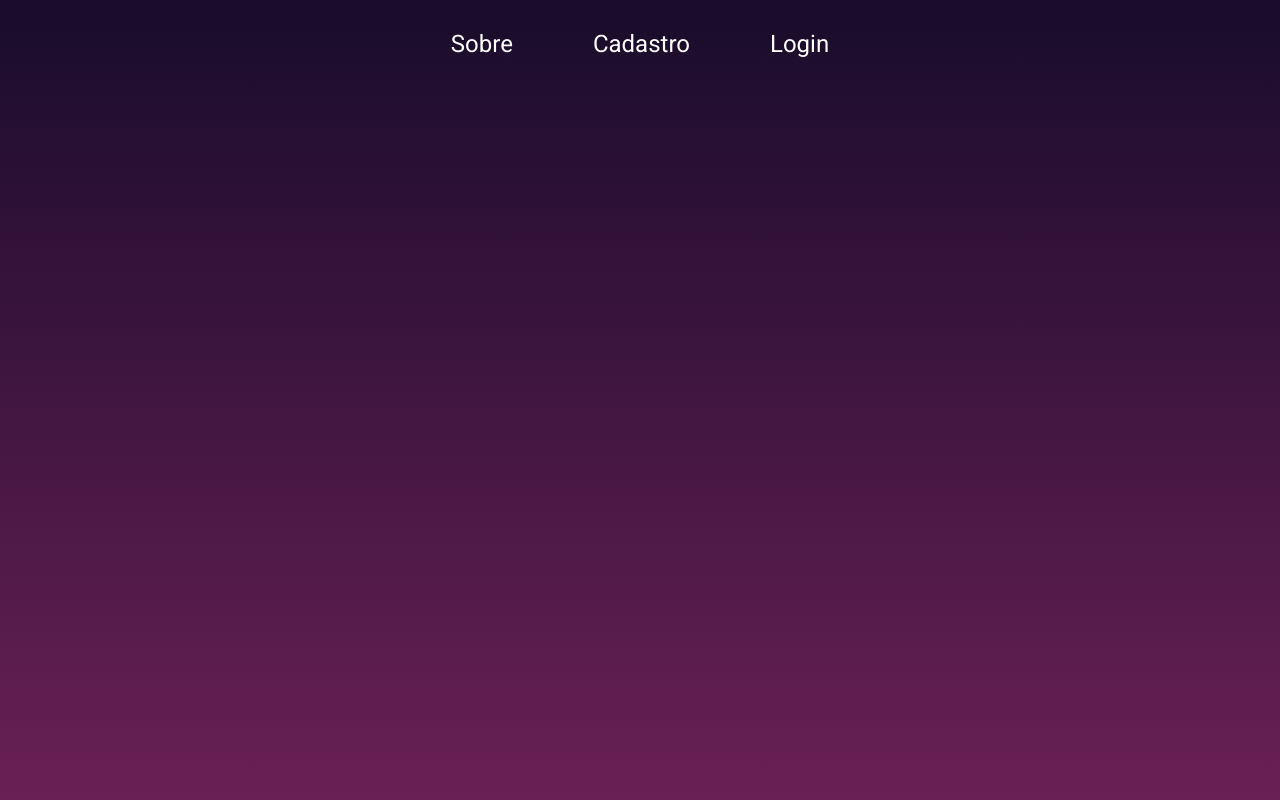
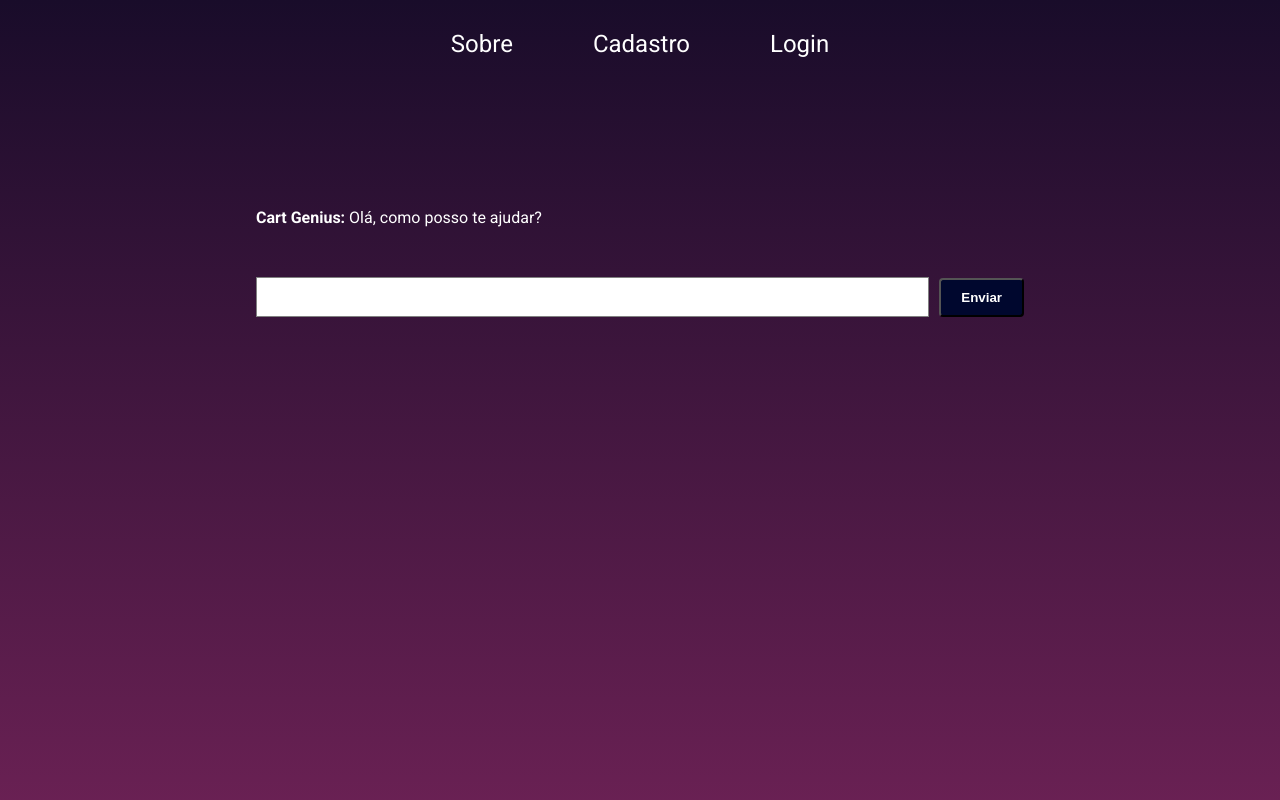
Before and after one commit to JorgeHCamara/react-cart-genius-website, a React (Vite) app: page /chat in a window 1280 px wide. Shown: the top 800 px of the page. Built offline with nearby package versions, Linux system fonts and the light colour scheme.

Commit message:
chore: Chat Page implemented

```diff
--- a/src/App.jsx
+++ b/src/App.jsx
@@ -4,6 +4,7 @@ import './GlobalStyles.css'
 import Login from './pages/Login/Login';
 import CreateAccount from './pages/CreateAccount/CreateAccount';
 import UserPage from './pages/UserPage/UserPage';
+import ChatPage from './pages/ChatPage/ChatPage';
 
 // Importe seus componentes de página
 // import HomePage from './pages/HomePage';
@@ -24,6 +25,7 @@ function App() {
         <Route path="/login" element={<Login />} />
         <Route path="/create-account" element={<CreateAccount />} />
         <Route path="/user-page" element={<UserPage />} />
+        <Route path="/chat" element={<ChatPage />} />
       </Routes>
     </Router>
   );
--- /dev/null
+++ b/src/pages/ChatPage/ChatPage.css
@@ -0,0 +1,52 @@
+/* ResponseScreen.css */
+
+.firstView {
+    padding-top: 40px;
+    max-height: 700px;
+    overflow-y: auto;
+}
+
+.container-chat {
+    flex: 1;
+    padding-top: 80px;
+    padding-bottom: 70px;
+    width: 60%;
+    margin: auto;
+    justify-content: center;
+    align-items: center;
+}
+
+.responseText {
+    margin-bottom: 30px;
+    color: #FFF;
+    font-size: 16px;
+}
+
+.inputContainer {
+    display: flex;
+    flex-direction: row;
+    align-items: center;
+    justify-content: center;
+    margin-top: 20px;
+}
+
+.input-chat {
+    height: 40px;
+    width: 100%;
+    border: 1px solid gray;
+    margin-right: 10px;
+    padding-left: 8px;
+    padding-right: 8px;
+    background-color: #FFF;
+}
+
+.sendButton {
+    background-color: #00072E;
+    padding: 10px 20px;
+    border-radius: 4px;
+}
+
+.sendButtonText {
+    color: white;
+    font-weight: bold;
+}
--- /dev/null
+++ b/src/pages/ChatPage/ChatPage.jsx
@@ -0,0 +1,62 @@
+import { useState } from 'react';
+import './ChatPage.css'; // Import your CSS file
+import axios from 'axios'; // Import Axios or use fetch for API requests
+
+const ChatPage = () => {
+    const [userInput, setUserInput] = useState('');
+    const [responses, setResponses] = useState([]);
+    const [conversation, setConversation] = useState([]);
+
+    const callApi = async () => {
+        console.log("User input:", userInput);
+
+        try {
+            const response = await axios.post('http://20.226.206.195:8000/query', {
+                query: userInput
+            });
+
+            console.log("Data received from API:", response.data);
+
+            setConversation([
+                ...conversation,
+                { speaker: 'Cliente', message: userInput },
+                { speaker: 'Cart Genius', message: response.data.response },
+              ]);
+
+            setResponses([...responses, response.data.response]);
+
+            setUserInput('');
+
+        } catch (error) {
+            console.error('An error occurred while accessing the API:', error);
+        }
+    };
+
+    return (
+        <div className="container-chat">
+            <div className="firstView">
+                <p className="responseText">
+                    <strong>Cart Genius:</strong> Olá, como posso te ajudar?
+                </p>
+                {conversation.map((item, index) => (
+                    <p className="responseText" key={index}>
+                    <strong>{item.speaker}:</strong> {item.message}
+                </p>
+            ))}
+            </div>
+            <div className="inputContainer">
+                <input
+                    className="input-chat"
+                    type="text"
+                    value={userInput}
+                    onChange={(e) => setUserInput(e.target.value)}
+                />
+                <button className="sendButton" onClick={callApi}>
+                   <span className="sendButtonText">Enviar</span>
+                </button>
+            </div>
+        </div>
+    );
+};
+
+export default ChatPage;
--- a/src/pages/Login/Login.jsx
+++ b/src/pages/Login/Login.jsx
@@ -1,5 +1,5 @@
 import { useState } from 'react';
-import { Link, useNavigate } from 'react-router-dom';
+import { Link } from 'react-router-dom';
 import axios from 'axios';
 import './Login.css'
 import logoImage from '../../assets/images/logo.jpeg';
@@ -10,7 +10,7 @@ const Login = () => {
     const [personType, setPersonType] = useState('');
     const [showInputs, setShowInputs] = useState(false);
 
-    const navigate = useNavigate();
+    // const navigate = useNavigate();
 
     const choosePersonType = (type) => {
         setPersonType(type);
@@ -28,7 +28,7 @@ const Login = () => {
 
           console.log('Login realizado com sucesso!');
 
-          navigate('/user-page');
+          // navigate('/user-page');
 
           // Handle the response data as needed.
 
@@ -70,7 +70,7 @@ const Login = () => {
             onChange={(e) => setSenha(e.target.value)}
             />
             <button className="button" onClick={login}>
-            <span className='button-text'>Entrar</span>
+            <Link to='/user-page' className='button-text'>Entrar</Link>
             </button>
         </>
         )}
--- a/src/pages/UserPage/UserPage.jsx
+++ b/src/pages/UserPage/UserPage.jsx
@@ -9,7 +9,7 @@ const UserPage = () => {
         <img src={logoImage} alt="Logo" className="logo" />
         <h1 className="title">Cart Genius</h1>
         <button className="button">
-            <Link className='button-text' to="/">Fazer pedido</Link>
+            <Link className='button-text' to="/chat">Fazer pedido</Link>
         </button>
     </div>
     );
```
